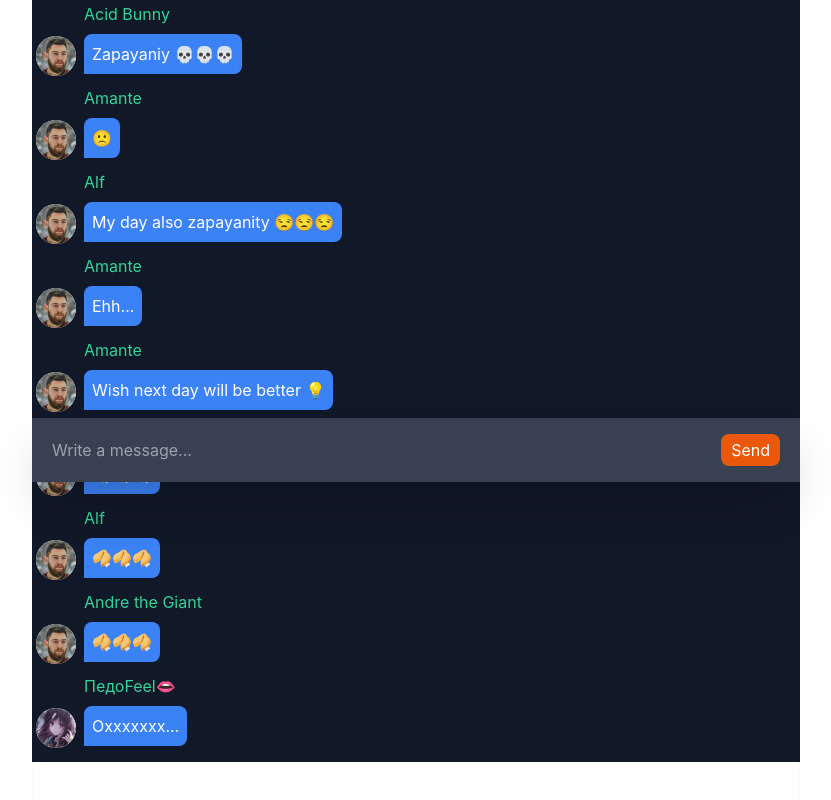
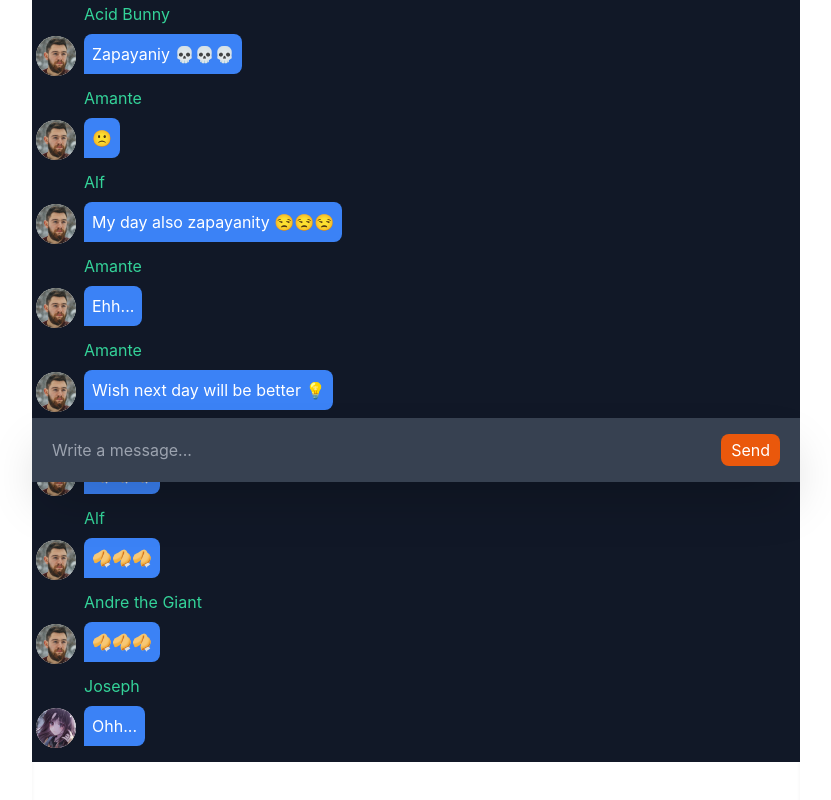
Before and after one commit to 0xrwx/messenger, a React (Create React App) app: page / in a window 1280 px wide. Shown: the part 318-1118 px from the top of the page, without its empty margins (224-1055 px from the left). Built offline with nearby package versions, Linux system fonts and the light colour scheme.

Commit message:
Add read me

```diff
--- a/src/components/Chat/Chat.js
+++ b/src/components/Chat/Chat.js
@@ -2,7 +2,7 @@ import {useState} from "react";
 import Messages from "../Messages/Messages";
 import ClientMessage from "../ClientMessage/ClientMessage";
 
-import me from '/home/onesayd/Documents/Programming/Web/React_apps/messenger/src/data/images/me.jpg';
+import me from '../../../src/data/images/me.jpg';
 
 const Chat = () => {
   const [message, setMessage] = useState('');
--- a/src/components/Messages/Messages.js
+++ b/src/components/Messages/Messages.js
@@ -2,15 +2,15 @@ import {messagesData} from "./messagesData";
 import Message from "../Message/Message";
 import {people} from "../../data/people";
 
-import userLogo_1 from '/home/onesayd/Documents/Programming/Web/React_apps/messenger/src/data/images/userLogo_1.png';
-import feel from '/home/onesayd/Documents/Programming/Web/React_apps/messenger/src/data/images/feel.jpg';
+import userLogo_1 from '../../data/images/userLogo_1.png';
+import feel from '../../data/images/feel.jpg';
 
 const Messages = ({messages}) => {
   return (
     <ul className={"bg-gray-900 p-1 flex-grow text-white mt-16 mb-16"}>
       {messagesData.map((x, index) => <Message text={x.text} name={people[x.person_id].name} image={userLogo_1} key={index} />)}
       {messages}
-      <Message text={"Оххххххх..."} name={"ПедоFeel👄"} image={feel}/>
+      <Message text={"Ohh..."} name={"Joseph"} image={feel}/>
     </ul>
   )
 }
```
Also changed, not shown: src/data/people.js (+5 -5 lines), screenshot.png (added), 1 other file (tests, documents, lock files or other folders).
